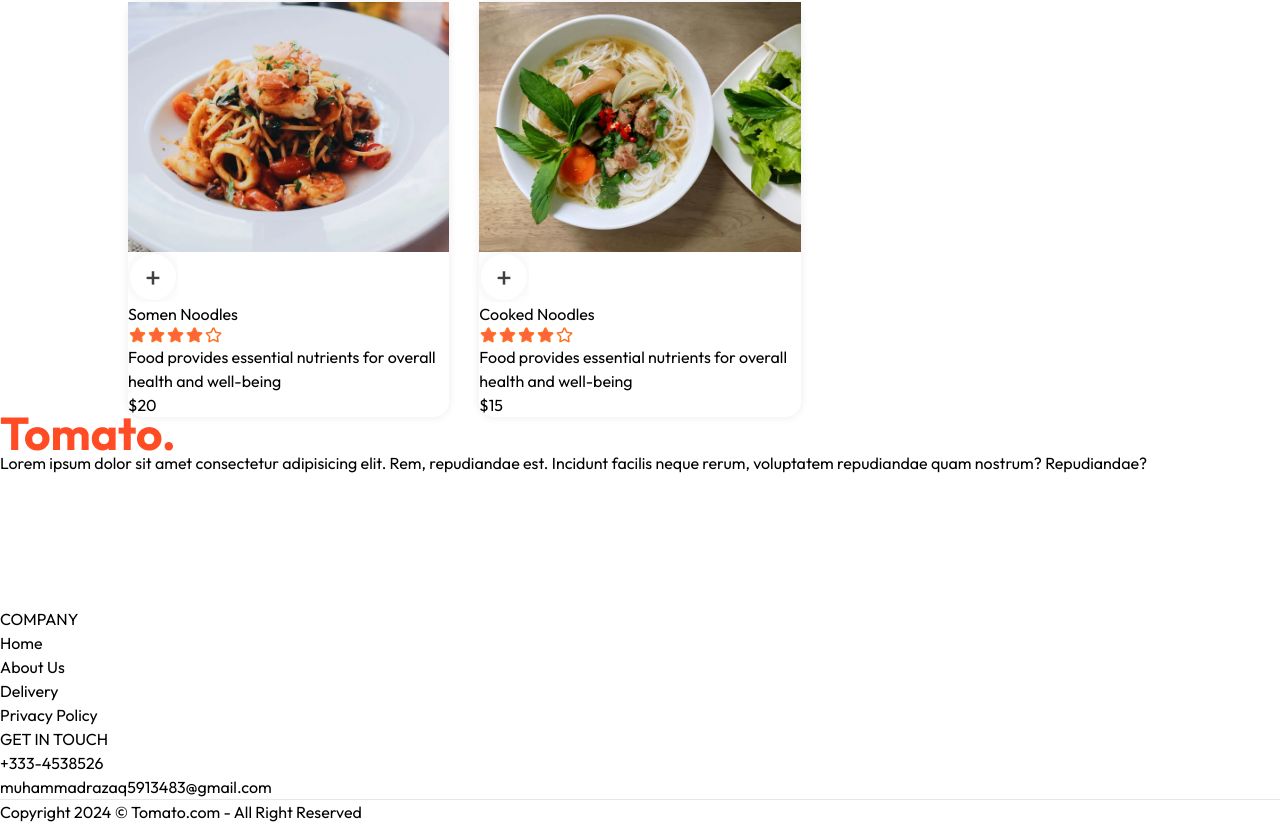
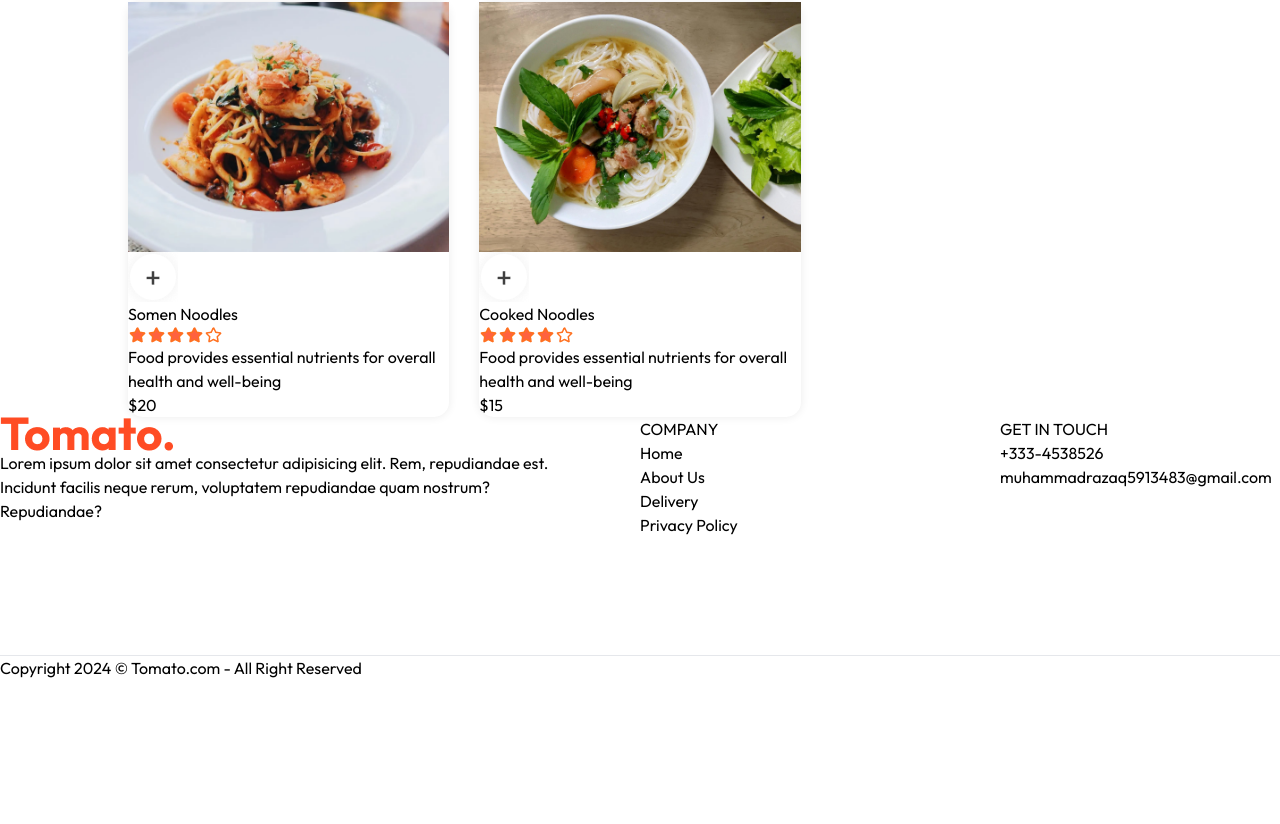
Before and after one commit to muhammadrazaq33/Food_Del, a React (Vite) app in the folder frontend/: page / in a window 1280 px wide. Shown: the part 6378-7202 px from the top of the page. After the commit the page ends 7058 px from the top, so only its background shows below. Built offline with nearby package versions, Linux system fonts and the light colour scheme.

Commit message:
footer css completed

```diff
--- a/frontend/src/components/Footer/Footer.jsx
+++ b/frontend/src/components/Footer/Footer.jsx
@@ -3,41 +3,45 @@ import { assets } from '../../assets/assets'
 
 const Footer = () => {
   return (
-      <div>
-          <div>
+    <div className="mt-[100px] text-[#d9d9d9] bg-[#323232] flex flex-col items-center py-[20px] px-[8vw] pt-[80px] gap-[20px]">
+      <div className="footer_content">
         {/* left side */}
-              <div>
+        <div className="flex flex-col items-start gap-[20px]">
           <img src={assets.logo} alt="" />
-                  <p>Lorem ipsum dolor sit amet consectetur adipisicing elit. Rem, repudiandae est. Incidunt facilis neque rerum, voluptatem repudiandae quam nostrum? Repudiandae?</p>
-                  <div className='bg-black'>
-                      <img src={assets.facebook_icon} alt="" />
-                      <img src={assets.twitter_icon} alt="" />
-                      <img src={assets.linkedin_icon} alt="" />
+          <p>
+            Lorem ipsum dolor sit amet consectetur adipisicing elit. Rem,
+            repudiandae est. Incidunt facilis neque rerum, voluptatem
+            repudiandae quam nostrum? Repudiandae?
+          </p>
+          <div className="flex gap-4">
+            <img className='w-[40px]' src={assets.facebook_icon} alt="" />
+            <img className='w-[40px]' src={assets.twitter_icon} alt="" />
+            <img className='w-[40px]' src={assets.linkedin_icon} alt="" />
           </div>
         </div>
         {/* center */}
-              <div>
-                  <h1>COMPANY</h1>
+        <div className="flex flex-col items-start gap-[20px]">
+          <h1 className='text-white font-semibold'>COMPANY</h1>
           <ul>
-                      <li>Home</li>
-                      <li>About Us</li>
-                      <li>Delivery</li>
-                      <li>Privacy Policy</li>
+            <li className="mb-[10px] cursor-pointer">Home</li>
+            <li className="mb-[10px] cursor-pointer">About Us</li>
+            <li className="mb-[10px] cursor-pointer">Delivery</li>
+            <li className="mb-[10px] cursor-pointer">Privacy Policy</li>
           </ul>
         </div>
         {/* right side */}
-              <div>
-                  <h2>GET IN TOUCH</h2>
+        <div className="flex flex-col items-start gap-[20px]">
+          <h2 className='text-white font-semibold'>GET IN TOUCH</h2>
           <ul>
-                      <li>+333-4538526</li>
-                      <li>muhammadrazaq5913483@gmail.com</li>
+            <li className="mb-[10px] cursor-pointer">+333-4538526</li>
+            <li className="mb-[10px] cursor-pointer">muhammadrazaq5913483@gmail.com</li>
           </ul>
         </div>
       </div>
-          <hr />
+      <hr className='w-[100%] h-[2px] my-[20px] mx-0 bg-[grey] border-none' />
       <p>Copyright 2024 &copy; Tomato.com - All Right Reserved</p>
     </div>
-  )
+  );
 }
 
 export default Footer
--- a/frontend/src/index.css
+++ b/frontend/src/index.css
@@ -71,3 +71,9 @@ body::-webkit-scrollbar{
   transition: 0.3s;
   animation: fadeIn 1s;
 }
+.footer_content{
+  width: 100%;
+  display: grid;
+  grid-template-columns: 2fr 1fr 1fr;
+  gap: 80px;
+}
```
Lines whose indentation alone changed are shown as unchanged.
